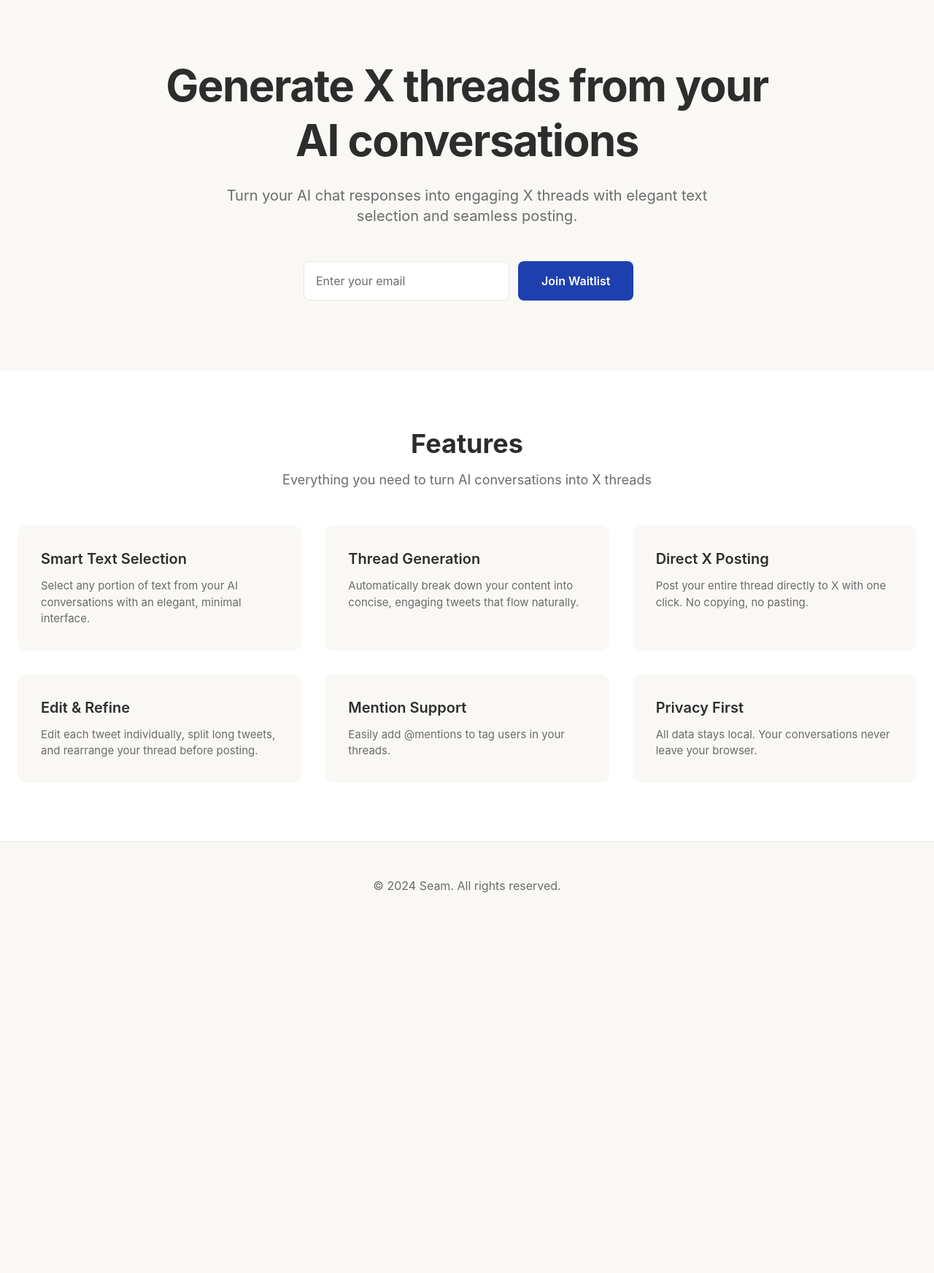
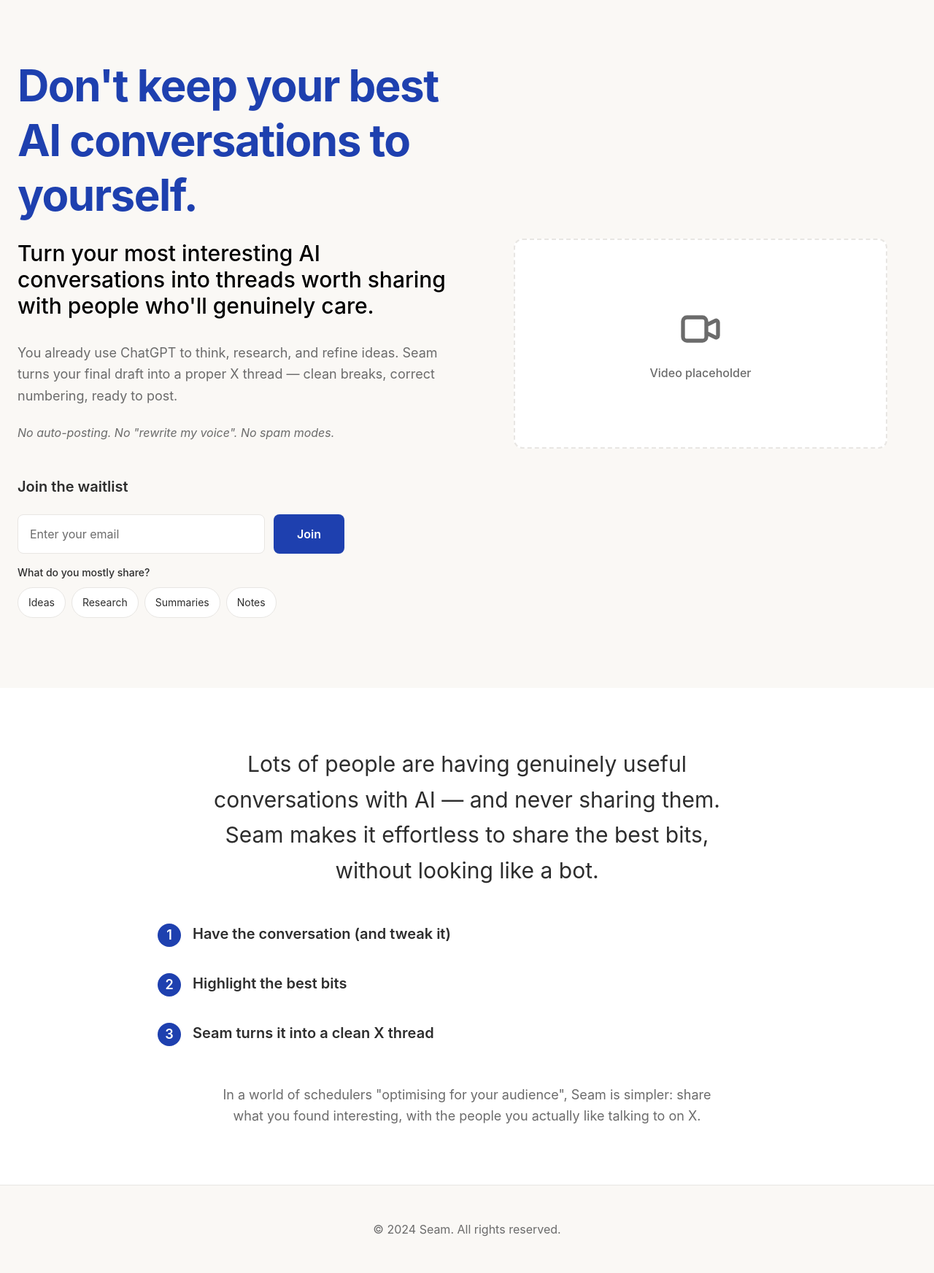
Before and after one commit to RoyKeane94/seam, a Django app: page / in a window 1280 px wide. Shown: the part 81-1826 px from the top of the page at 73% size. Before the commit the page ends 1305 px from the top, so only its background shows below. Run offline with Django 5.2, Linux system fonts and the light colour scheme; some libraries are stand-ins or nearby versions.

Commit message:
Updated the landing page

```diff
--- a/pages/admin.py
+++ b/pages/admin.py
@@ -3,8 +3,8 @@ from .models import Waitlist
 
 @admin.register(Waitlist)
 class WaitlistAdmin(admin.ModelAdmin):
-    list_display = ('email', 'date_signed_up')
-    list_filter = ('date_signed_up',)
+    list_display = ('email', 'what_mostly_share', 'date_signed_up')
+    list_filter = ('date_signed_up', 'what_mostly_share')
     search_fields = ('email',)
     readonly_fields = ('date_signed_up',)
     ordering = ('-date_signed_up',)
--- a/pages/forms.py
+++ b/pages/forms.py
@@ -1,5 +1,12 @@
 from django import forms
 from .models import Waitlist
+
+SHARE_TYPE_CHOICES = [
+    ('ideas', 'Ideas'),
+    ('research', 'Research'),
+    ('summaries', 'Summaries'),
+    ('notes', 'Notes'),
+]
 
 class WaitlistForm(forms.ModelForm):
     email = forms.EmailField(
@@ -11,6 +18,15 @@ class WaitlistForm(forms.ModelForm):
         label='Email Address'
     )
 
+    what_mostly_share = forms.ChoiceField(
+        choices=[('', 'Select...')] + SHARE_TYPE_CHOICES,
+        required=False,
+        widget=forms.Select(attrs={
+            'class': 'form-select',
+        }),
+        label='What do you mostly share?'
+    )
+
     class Meta:
         model = Waitlist
-        fields = ['email']
+        fields = ['email', 'what_mostly_share']
--- a/pages/models.py
+++ b/pages/models.py
@@ -13,6 +13,21 @@ class Waitlist(models.Model):
         help_text="Date and time when the user signed up"
     )
 
+    SHARE_TYPE_CHOICES = [
+        ('ideas', 'Ideas'),
+        ('research', 'Research'),
+        ('summaries', 'Summaries'),
+        ('notes', 'Notes'),
+    ]
+
+    what_mostly_share = models.CharField(
+        max_length=20,
+        choices=SHARE_TYPE_CHOICES,
+        blank=True,
+        null=True,
+        help_text="What do you mostly share?"
+    )
+
     class Meta:
         ordering = ['-date_signed_up']
         verbose_name = 'Waitlist Entry'
--- a/pages/templates/pages/landing.html
+++ b/pages/templates/pages/landing.html
@@ -18,19 +18,28 @@
     </header>
 
     <main>
-        <!-- Hero Section -->
-        <section class="py-20 text-center">
-            <div class="max-w-4xl mx-auto px-6">
-                <h1 class="text-5xl md:text-6xl font-bold text-seam-text mb-6 leading-tight tracking-tight">
-                    Generate X threads from your AI conversations
+        <!-- Section 1 - Hook -->
+        <section class="py-20">
+            <div class="max-w-7xl mx-auto px-6">
+                <div class="grid grid-cols-1 lg:grid-cols-2 gap-12 items-center">
+                    <!-- Left: Text Content -->
+                    <div class="text-center lg:text-left">
+                        <h1 class="text-5xl md:text-6xl font-bold text-seam-navy mb-6 leading-tight tracking-tight">
+                            Don't keep your best AI conversations to yourself.
                         </h1>
-                <p class="text-xl text-seam-text-secondary mb-12 max-w-2xl mx-auto">
-                    Turn your AI chat responses into engaging X threads with elegant text selection and seamless posting.
+                        <p class="text-2xl md:text-3xl text-black mb-8 font-medium">
+                            Turn your most interesting AI conversations into threads worth sharing with people who'll genuinely care.
+                        </p>
+                        <p class="text-lg text-seam-text-secondary mb-6 leading-relaxed">
+                            You already use ChatGPT to think, research, and refine ideas. Seam turns your final draft into a proper X thread — clean breaks, correct numbering, ready to post.
+                        </p>
+                        <p class="text-base text-seam-text-secondary mb-12 italic">
+                            No auto-posting. No "rewrite my voice". No spam modes.
                         </p>
 
                         <!-- Messages -->
                         {% if messages %}
-                <div class="max-w-md mx-auto mb-6">
+                        <div class="max-w-md mx-auto lg:mx-0 mb-6">
                             {% for message in messages %}
                             <div class="p-3 rounded-lg mb-3 {% if message.tags == 'success' %}bg-green-50 text-seam-success border border-green-200{% else %}bg-red-50 text-seam-error border border-red-200{% endif %}">
                                 {{ message }}
@@ -40,7 +49,9 @@
                         {% endif %}
 
                         <!-- Waitlist Form -->
-                <form method="post" class="max-w-md mx-auto">
+                        <div class="max-w-md mx-auto lg:mx-0">
+                            <h2 class="text-xl font-semibold text-seam-text mb-6">Join the waitlist</h2>
+                            <form method="post">
                                 {% csrf_token %}
                                 <div class="flex flex-col sm:flex-row gap-3 mb-4">
                                     <input
@@ -55,69 +66,104 @@
                                         type="submit"
                                         class="px-8 py-3.5 bg-seam-navy text-white rounded-lg font-semibold hover:bg-seam-navy-dark transition-colors text-base whitespace-nowrap"
                                     >
-                            Join Waitlist
+                                        Join
                                     </button>
+                                </div>
+                                <div class="mb-4">
+                                    <p class="block text-sm font-medium text-seam-text mb-2.5 text-left">
+                                        What do you mostly share?
+                                    </p>
+                                    {% with current=form.what_mostly_share.value %}
+                                    <div class="grid grid-cols-2 gap-2 sm:flex sm:flex-wrap sm:gap-2">
+                                        <label class="inline-flex items-center justify-center px-3.5 py-2.5 rounded-full border text-sm cursor-pointer transition-all
+                                                       bg-seam-surface border-seam-border text-seam-text hover:border-seam-navy/60 hover:bg-white
+                                                       {% if current == 'ideas' %}!bg-seam-navy !text-white !border-seam-navy shadow-sm{% endif %}">
+                                            <input type="radio" name="what_mostly_share" value="ideas" class="sr-only" {% if current == 'ideas' %}checked{% endif %}>
+                                            Ideas
+                                        </label>
+                                        <label class="inline-flex items-center justify-center px-3.5 py-2.5 rounded-full border text-sm cursor-pointer transition-all
+                                                       bg-seam-surface border-seam-border text-seam-text hover:border-seam-navy/60 hover:bg-white
+                                                       {% if current == 'research' %}!bg-seam-navy !text-white !border-seam-navy shadow-sm{% endif %}">
+                                            <input type="radio" name="what_mostly_share" value="research" class="sr-only" {% if current == 'research' %}checked{% endif %}>
+                                            Research
+                                        </label>
+                                        <label class="inline-flex items-center justify-center px-3.5 py-2.5 rounded-full border text-sm cursor-pointer transition-all
+                                                       bg-seam-surface border-seam-border text-seam-text hover:border-seam-navy/60 hover:bg-white
+                                                       {% if current == 'summaries' %}!bg-seam-navy !text-white !border-seam-navy shadow-sm{% endif %}">
+                                            <input type="radio" name="what_mostly_share" value="summaries" class="sr-only" {% if current == 'summaries' %}checked{% endif %}>
+                                            Summaries
+                                        </label>
+                                        <label class="inline-flex items-center justify-center px-3.5 py-2.5 rounded-full border text-sm cursor-pointer transition-all
+                                                       bg-seam-surface border-seam-border text-seam-text hover:border-seam-navy/60 hover:bg-white
+                                                       {% if current == 'notes' %}!bg-seam-navy !text-white !border-seam-navy shadow-sm{% endif %}">
+                                            <input type="radio" name="what_mostly_share" value="notes" class="sr-only" {% if current == 'notes' %}checked{% endif %}>
+                                            Notes
+                                        </label>
+                                    </div>
+                                    {% endwith %}
                                 </div>
                                 {% if form.email.errors %}
                                 <div class="text-seam-error text-sm mt-2">
                                     {{ form.email.errors.0 }}
                                 </div>
                                 {% endif %}
+                                {% if form.what_mostly_share.errors %}
+                                <div class="text-seam-error text-sm mt-2">
+                                    {{ form.what_mostly_share.errors.0 }}
+                                </div>
+                                {% endif %}
                             </form>
+                        </div>
+                    </div>
+
+                    <!-- Right: Video Placeholder -->
+                    <div class="flex items-center justify-center">
+                        <div class="w-full max-w-lg aspect-video bg-seam-surface border-2 border-dashed border-seam-border rounded-xl flex items-center justify-center">
+                            <div class="text-center p-8">
+                                <svg class="w-16 h-16 mx-auto mb-4 text-seam-text-secondary" fill="none" stroke="currentColor" viewBox="0 0 24 24">
+                                    <path stroke-linecap="round" stroke-linejoin="round" stroke-width="2" d="M15 10l4.553-2.276A1 1 0 0121 8.618v6.764a1 1 0 01-1.447.894L15 14M5 18h8a2 2 0 002-2V8a2 2 0 00-2-2H5a2 2 0 00-2 2v8a2 2 0 002 2z"></path>
+                                </svg>
+                                <p class="text-seam-text-secondary font-medium">Video placeholder</p>
+                            </div>
+                        </div>
+                    </div>
+                </div>
             </div>
         </section>
 
-        <!-- Features Section -->
+        <!-- Section 2 - Explain -->
         <section class="py-20 bg-seam-surface">
-            <div class="max-w-7xl mx-auto px-6">
-                <h2 class="text-4xl font-bold text-center text-seam-text mb-4">Features</h2>
-                <p class="text-lg text-seam-text-secondary text-center mb-12 max-w-2xl mx-auto">
-                    Everything you need to turn AI conversations into X threads
+            <div class="max-w-4xl mx-auto px-6">
+                <p class="text-2xl md:text-3xl text-seam-text mb-12 max-w-3xl mx-auto text-center leading-relaxed">
+                    Lots of people are having genuinely useful conversations with AI — and never sharing them. Seam makes it effortless to share the best bits, without looking like a bot.
                 </p>
 
-                <div class="grid grid-cols-1 md:grid-cols-2 lg:grid-cols-3 gap-8">
-                    <div class="p-8 rounded-xl bg-seam-bg">
-                        <h3 class="text-xl font-semibold mb-3 text-seam-text">Smart Text Selection</h3>
-                        <p class="text-seam-text-secondary text-[15px]">
-                            Select any portion of text from your AI conversations with an elegant, minimal interface.
-                        </p>
+                <div class="space-y-8 mb-12">
+                    <div class="flex items-start gap-4">
+                        <div class="flex-shrink-0 w-8 h-8 rounded-full bg-seam-navy text-white flex items-center justify-center font-semibold text-lg">1</div>
+                        <div>
+                            <h3 class="text-xl font-semibold text-seam-text mb-2">Have the conversation (and tweak it)</h3>
+                        </div>
                     </div>
 
-                    <div class="p-8 rounded-xl bg-seam-bg">
-                        <h3 class="text-xl font-semibold mb-3 text-seam-text">Thread Generation</h3>
-                        <p class="text-seam-text-secondary text-[15px]">
-                            Automatically break down your content into concise, engaging tweets that flow naturally.
-                        </p>
+                    <div class="flex items-start gap-4">
+                        <div class="flex-shrink-0 w-8 h-8 rounded-full bg-seam-navy text-white flex items-center justify-center font-semibold text-lg">2</div>
+                        <div>
+                            <h3 class="text-xl font-semibold text-seam-text mb-2">Highlight the best bits</h3>
+                        </div>
                     </div>
 
-                    <div class="p-8 rounded-xl bg-seam-bg">
-                        <h3 class="text-xl font-semibold mb-3 text-seam-text">Direct X Posting</h3>
-                        <p class="text-seam-text-secondary text-[15px]">
-                            Post your entire thread directly to X with one click. No copying, no pasting.
-                        </p>
+                    <div class="flex items-start gap-4">
+                        <div class="flex-shrink-0 w-8 h-8 rounded-full bg-seam-navy text-white flex items-center justify-center font-semibold text-lg">3</div>
+                        <div>
+                            <h3 class="text-xl font-semibold text-seam-text mb-2">Seam turns it into a clean X thread</h3>
+                        </div>
+                    </div>
                 </div>
 
-                    <div class="p-8 rounded-xl bg-seam-bg">
-                        <h3 class="text-xl font-semibold mb-3 text-seam-text">Edit & Refine</h3>
-                        <p class="text-seam-text-secondary text-[15px]">
-                            Edit each tweet individually, split long tweets, and rearrange your thread before posting.
+                <p class="text-lg text-seam-text-secondary text-center max-w-2xl mx-auto leading-relaxed">
+                    In a world of schedulers "optimising for your audience", Seam is simpler: share what you found interesting, with the people you actually like talking to on X.
                 </p>
-                    </div>
-
-                    <div class="p-8 rounded-xl bg-seam-bg">
-                        <h3 class="text-xl font-semibold mb-3 text-seam-text">Mention Support</h3>
-                        <p class="text-seam-text-secondary text-[15px]">
-                            Easily add @mentions to tag users in your threads.
-                        </p>
-                    </div>
-
-                    <div class="p-8 rounded-xl bg-seam-bg">
-                        <h3 class="text-xl font-semibold mb-3 text-seam-text">Privacy First</h3>
-                        <p class="text-seam-text-secondary text-[15px]">
-                            All data stays local. Your conversations never leave your browser.
-                        </p>
-                    </div>
-                </div>
             </div>
         </section>
     </main>
```
Also changed, not shown: theme/static_src/src/styles.css (+12 -0 lines), pages/migrations/0002_waitlist_what_mostly_share.py (added), theme/static/css/dist/styles.css. Lines whose indentation alone changed are shown as unchanged.
